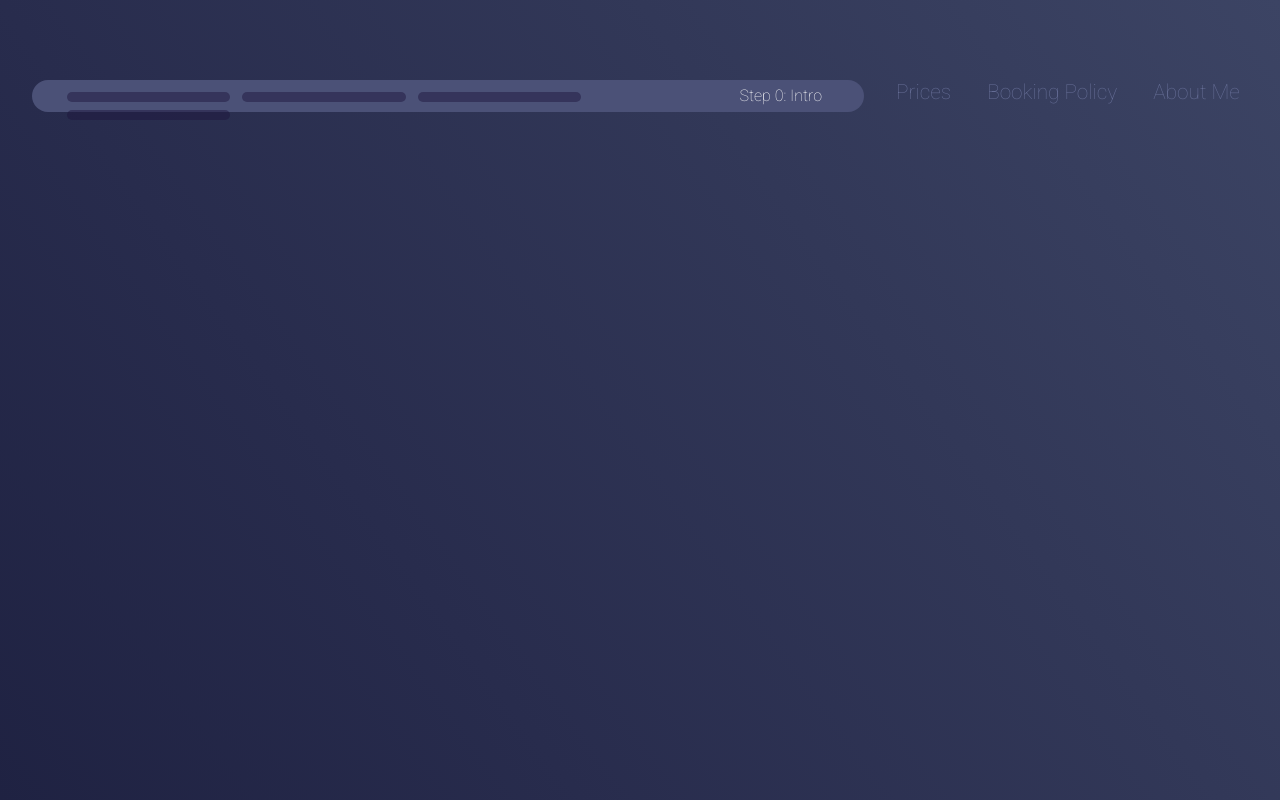
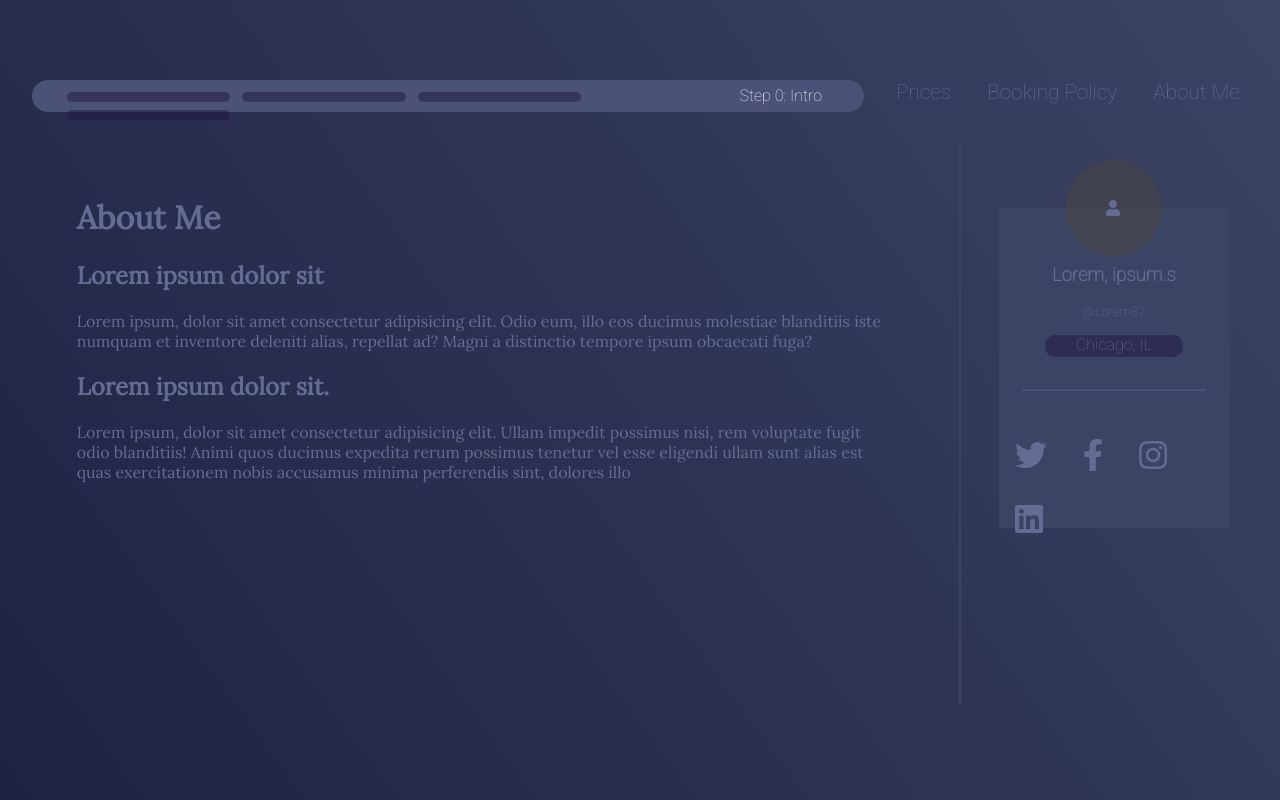
Before and after one commit to Edajve/vanilla-html-css-js-projects, a website with bundled scripts: page client-booking-app/index.html in a window 1280 px wide. Shown: the top 800 px of the page. Built offline with nearby package versions, Linux system fonts and the light colour scheme; a web font is replaced by a local one.

Commit message:
added about me page

```diff
--- a/client-booking-app/index.html
+++ b/client-booking-app/index.html
@@ -10,7 +10,11 @@
     <link rel="stylesheet" href="./styles/footer-styles.css">
     <link rel="stylesheet" href="./styles/prices-page.css">
     <link rel="stylesheet" href="./styles/booking-policy-page.css">
+    <link rel="stylesheet" href="./styles/about-me.css">
 
+    <link rel="preconnect" href="https://fonts.googleapis.com">
+    <link href="https://fonts.googleapis.com/css2?family=Comfortaa:wght@700&family=Inclusive+Sans&family=Lora&family=Roboto:ital,wght@1,700&display=swap" rel="stylesheet">
+    <link rel="preconnect" href="https://fonts.gstatic.com" crossorigin>
     <link rel="preconnect" href="https://fonts.googleapis.com">
     <link rel="preconnect" href="https://fonts.gstatic.com" crossorigin>
     <link href="https://fonts.googleapis.com/css2?family=Comfortaa:wght@700&family=Inclusive+Sans&family=Roboto:wght@100&display=swap" rel="stylesheet">
@@ -303,6 +307,46 @@
             <li class="item">10-Minute grace period</li>
         </ul>
     </div>
+    <!-- About me page -->
+    <div class="about-me-container">
+        <div class="all-text">
+            <h1 class="header-text">About Me</h1>
+            <h2 class="subtext_1 subtext">Lorem ipsum dolor sit</h2>
+            <p class="paragraph_1 paragraph">
+                Lorem ipsum, dolor sit amet consectetur adipisicing elit.
+                Odio eum, illo eos ducimus molestiae blanditiis iste numquam
+                et inventore deleniti alias, repellat ad? Magni a distinctio
+                tempore ipsum obcaecati fuga?
+            </p>
+            <h2 class="subtext_2 subtext">Lorem ipsum dolor sit.</h2>
+            <p class="paragraph_2 paragraph">
+                Lorem ipsum, dolor sit amet consectetur adipisicing elit.
+                Ullam impedit possimus nisi, rem voluptate fugit odio
+                blanditiis! Animi quos ducimus expedita rerum possimus
+                tenetur vel esse eligendi ullam sunt alias est quas
+                exercitationem nobis accusamus minima perferendis sint,
+                dolores illo
+            </p>
+        </div>
+        <div class="vertical-line"></div>
+        <div class="personal-information container">
+            <div class="circle"><i class="fas fa-regular fa-user"></i></div>
+            <div class="profile-card square">
+                <h3 class="main-name">Lorem, ipsum.s</h3>
+                <p class="social-media-tag">@Lorem87</p>
+                <div class="location-circle">
+                    <p class="location">Chicago, IL</p>
+                </div>
+                <hr class="divider">
+                <div class="social-media-icons">
+                    <i class="icon fab fa-twitter fa-2x x"></i>
+                    <i class="icon fab fa-facebook-f facebook fa-2x"></i>
+                    <i class="icon fab fa-instagram instagram fa-2x"></i>
+                    <i class="icon fab fa-linkedin linkedIn fa-2x"></i>
+                </div>
+            </div>
+        </div>
+    </div>
 </body>
 <script type="module" src="./app.js"></script>
 </html>
--- /dev/null
+++ b/client-booking-app/styles/about-me.css
@@ -0,0 +1,110 @@
+.about-me-container {
+    width: 98vw;
+    height: 100vh;
+    margin: 0 auto;
+    display: flex;
+    flex-direction: row;
+}
+
+.all-text {
+    height: 100vh;
+    padding: 4rem;
+}
+
+.personal-information {
+    height: 100vh;
+    width: 50rem;
+    position: relative;
+}
+
+.vertical-line {
+    border-left: 2px solid var(--secondary-background-color);
+    height: 70vh;
+    margin-top: 2rem;
+}
+
+.header-text {
+
+}
+
+.paragraph, .header-text, .subtext {
+    font-family: 'Lora', serif;
+}
+
+.circle {
+    width: 6rem;
+    height: 6rem;
+    background-color: rgba(69, 69, 73, 0.682);
+    border-radius: 50%;
+    margin-top: 2rem;
+    top: -10%;
+    left: 35%;
+    transform: translateX(50%); /* Center it horizontally */
+    transform: translateY(50%); /* Center it horizontally */
+    z-index: 2;
+    position:sticky;
+}
+
+.fas {
+    width: 4rem;
+    height: 4rem;
+    margin-top: 2.5rem;
+    margin-left: 2.5rem;
+}
+
+.profile-card {
+    width: 75%;
+    height: 40%;
+    background-color: var(--secondary-background-color);
+    position: relative;
+    z-index: 1;
+    margin: 2rem;
+    padding: 2.3rem 0 ;
+}
+
+.circle, .profile-card {
+    margin: 0 auto;
+}
+
+.divider {
+    border: 1px solid var(--primary-color-scheme);
+    margin: 0px auto;
+    width: 70%;
+}
+
+.main-name {
+    text-align: center;
+    font-family: var(--primary-font);
+}
+
+.social-media-tag {
+    text-align: center;
+    font-size: small;
+    font-family: var(--primary-font);
+}
+
+.location {
+    top: 2%;
+    font-family: var(--primary-font);
+}
+
+.location-circle {
+    width: 60%;
+    height: 9%;
+    background-color: var(--empty-single-progress-bar-color);
+    border-radius: 10px;
+    margin: 0 auto;
+    margin-bottom: 2rem;
+    text-align: center;
+}
+
+.social-media-icons {
+    width: 100%;
+    height: 5rem;
+    margin-top: 2rem;
+}
+
+.icon {
+    size: 2rem;
+    padding: 1rem;
+}
```
